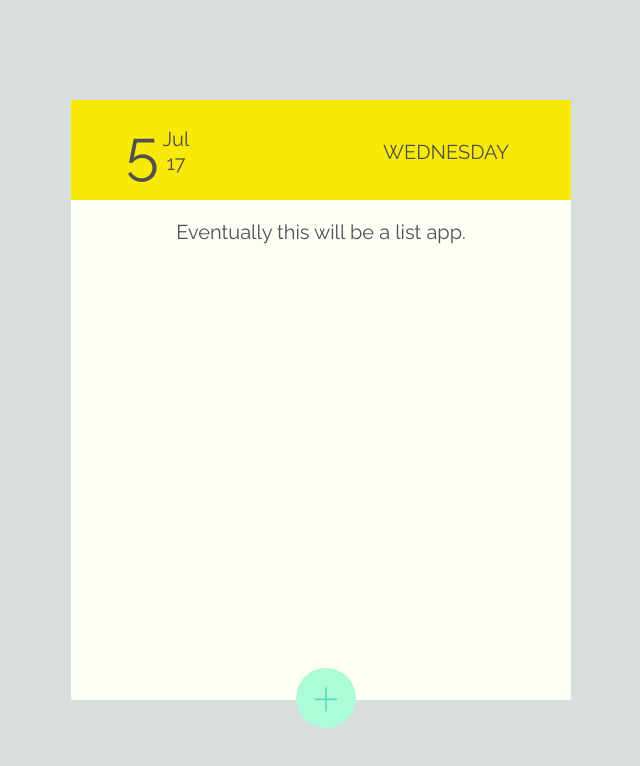
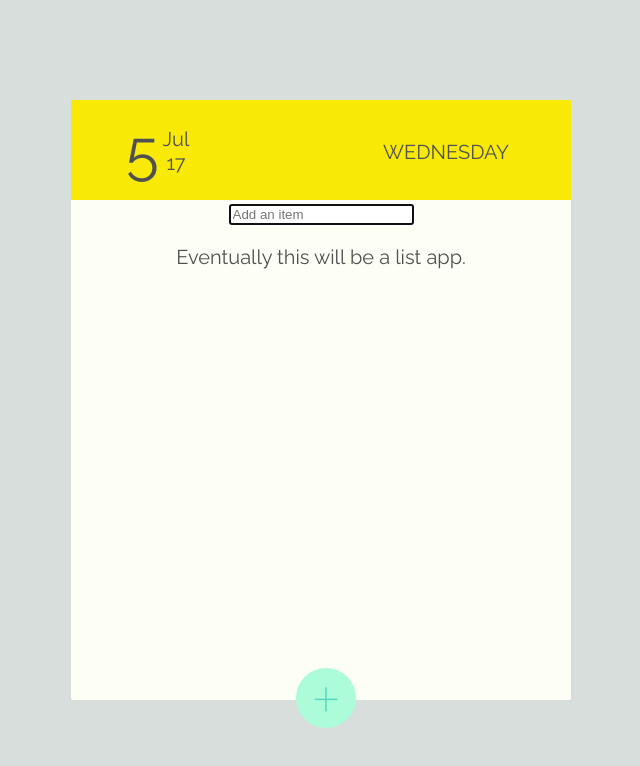
Before and after one commit to loribbaumgartner/redesigned-octo-train, a React (Create React App) app: page / in a window 1280 px wide. Shown: the top 766 px of the page, without its empty margins (319-959 px from the left). Built offline with nearby package versions, Linux system fonts and the light colour scheme.

Commit message:
Add todoform input field correctly getting input field text!

```diff
--- a/src/App.js
+++ b/src/App.js
@@ -1,6 +1,7 @@
 import React, { Component } from 'react';
+import DateBlock from './DateBlock.js';
+import TodoForm from './TodoForm.js';
 import Button from './Button.js';
-import DateBlock from './DateBlock.js';
 import './App.css';
 
 class App extends Component {
@@ -9,6 +10,7 @@ class App extends Component {
       <div className="App">
         <div className="list">
           <DateBlock />
+          <TodoForm />
           <p>
             Eventually this will be a list app.
           </p>
--- /dev/null
+++ b/src/TodoForm.js
@@ -0,0 +1,31 @@
+import React, { Component } from 'react';
+
+class TodoForm extends Component {
+  constructor(props) {
+    super(props);
+    this.state = {
+      newTodo: '',
+    };
+  }
+
+  handleChange = event => {
+    this.setState({newTodo: event.target.value});
+  }
+
+  render() {
+    console.log(this.state.newTodo);
+    return (
+      <div className="form-input">
+        <input
+          type='text'
+          placeholder="Add an item"
+          value={this.state.newTodo}
+          onChange={this.handleChange}
+          autoFocus={true}
+        />
+      </div>
+    );
+  };
+};
+
+export default TodoForm;
```
